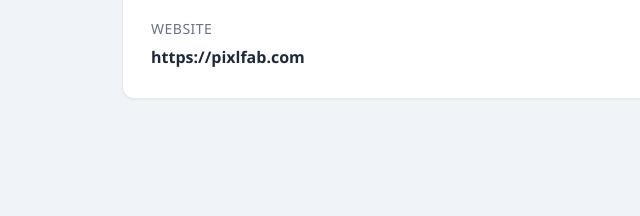
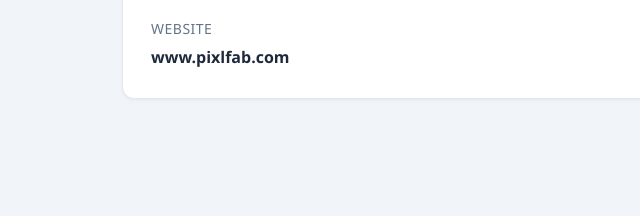
Before and after one commit to NathanSu-Jo/pixlfab, a plain HTML site: page index.html in a window 1280 px wide. Shown: the part 4293-4509 px from the top of the page, 0-640 px from the left. Drawn offline with Linux system fonts and the light colour scheme.

Commit message:
modify link

```diff
--- a/index.html
+++ b/index.html
@@ -873,7 +873,7 @@
               <div class="contact-label">Website</div>
               <div class="contact-value">
                 <a href="https://pixlfab.com" target="_blank"
-                  >https://pixlfab.com</a
+                  >www.pixlfab.com</a
                 >
               </div>
             </div>
```
